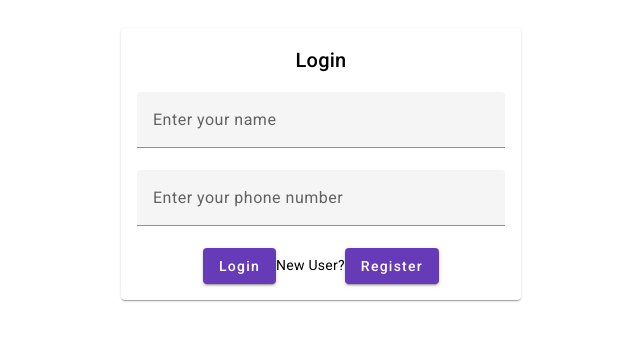
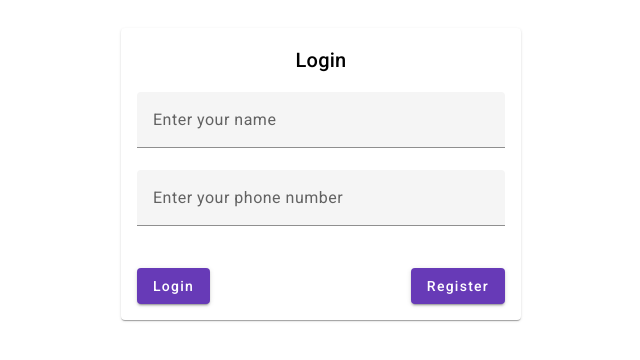
Before and after one commit to dharshinikrishnaraj/Fitness-Freaks, an Angular app in the folder fitness-freaks/: page /sign-in in a window 1280 px wide. Shown: the top 360 px of the page, without its empty margins (319-959 px from the left). Built offline with nearby package versions, Linux system fonts and the light colour scheme.

Commit message:
Login Popup Created

```diff
--- a/fitness-freaks/src/app/app.module.ts
+++ b/fitness-freaks/src/app/app.module.ts
@@ -31,7 +31,8 @@ import { HomeComponent } from './home/home.component';
     AppComponent,
     SignInComponent,
     RegisterComponent,
-    DashboardComponent, HomeComponent
+    DashboardComponent,
+    HomeComponent
   ],
   imports: [
     BrowserModule,
--- a/fitness-freaks/src/app/home/home.component.html
+++ b/fitness-freaks/src/app/home/home.component.html
@@ -11,7 +11,7 @@
         <mat-icon style="margin-left: 10px;" matTooltip="Calories Burnt">whatshot</mat-icon>
         <span>Fitness Freaks</span>
         <button mat-raised-button style="margin-left: auto;  width:80px; height:40px;  text-transform: uppercase;"
-          routerLink="/sign-in">Login</button>
+           (click)="openDialog()">Login</button>
       </mat-toolbar-row>
     </mat-toolbar>
   </p>
--- a/fitness-freaks/src/app/home/home.component.ts
+++ b/fitness-freaks/src/app/home/home.component.ts
@@ -1,4 +1,8 @@
 import { Component } from '@angular/core';
+import { MatDialog, MAT_DIALOG_DATA, MatDialogRef } from '@angular/material/dialog';
+import { SignInComponent } from 'src/app/sign-in/sign-in.component';
+import { Router } from '@angular/router';
+
 
 @Component({
   selector: 'app-home',
@@ -7,4 +11,13 @@ import { Component } from '@angular/core';
 })
 export class HomeComponent {
   panelOpenState = false;
+
+  constructor(private router: Router, public dialog: MatDialog) {}
+
+  openDialog(): void {
+    const dialogRef = this.dialog.open(SignInComponent, {
+      width: '450px',
+      height: '350px'
+    });
 }
+}
--- a/fitness-freaks/src/app/sign-in/sign-in.component.html
+++ b/fitness-freaks/src/app/sign-in/sign-in.component.html
@@ -1,9 +1,7 @@
-<router-outlet></router-outlet>
 <mat-card>
   <mat-card-content>
     <form [formGroup]="loginForm" (ngSubmit)="onSubmit(loginForm)" class="my-form">
       <h2>Login</h2>
-
       <div class="form-group">
         <mat-form-field class="example-full-width">
           <input matInput placeholder="Enter your name" class="form-control" name="name" required>
@@ -13,10 +11,12 @@
         <mat-form-field class="example-full-width">
         <input matInput placeholder="Enter your phone number" class="form-control" name="phone" required>
         </mat-form-field>
-      </div>
-      <button mat-raised-button style="margin-right: auto;" [disabled]="!loginForm.valid" type="submit" color="primary">Login</button>
-      <span>New User?</span>
-      <button mat-raised-button routerLink="/register" type="submit" color="primary">Register</button>
+      </div><br>
+      <div>
+          <button mat-raised-button style="float: left" [disabled]="!loginForm.valid" type="submit"
+            color="primary">Login</button>
+          <button mat-raised-button  style="float: right" (click)="clickRegister()" type="submit" color="primary">Register</button>
+    </div>
     </form>
   </mat-card-content>
 </mat-card>
--- a/fitness-freaks/src/app/sign-in/sign-in.component.ts
+++ b/fitness-freaks/src/app/sign-in/sign-in.component.ts
@@ -1,5 +1,6 @@
 import { Component, OnInit } from '@angular/core';
 import {FormGroup, FormBuilder, FormControl, Validators} from '@angular/forms';
+import { Router } from '@angular/router';
 
 @Component({
   selector: 'app-sign-in',
@@ -10,7 +11,7 @@ export class SignInComponent implements OnInit {
 
   loginForm: any = FormGroup;
 
-  constructor(private formBuilder: FormBuilder){}
+  constructor(private router: Router, private formBuilder: FormBuilder){}
 
   ngOnInit(){
     this.loginForm = this.formBuilder.group({
@@ -20,6 +21,12 @@ export class SignInComponent implements OnInit {
     })
   }
 
+  clickRegister(){
+    this.router.navigateByUrl('/register')
+  }
+
+
+
   onSubmit(form: FormGroup){
     console.log(form.value.name);
      if (form.valid) {
@@ -28,4 +35,6 @@ export class SignInComponent implements OnInit {
         console.log('There is a problem with the form');
     }
   }
+
+
 }
```
